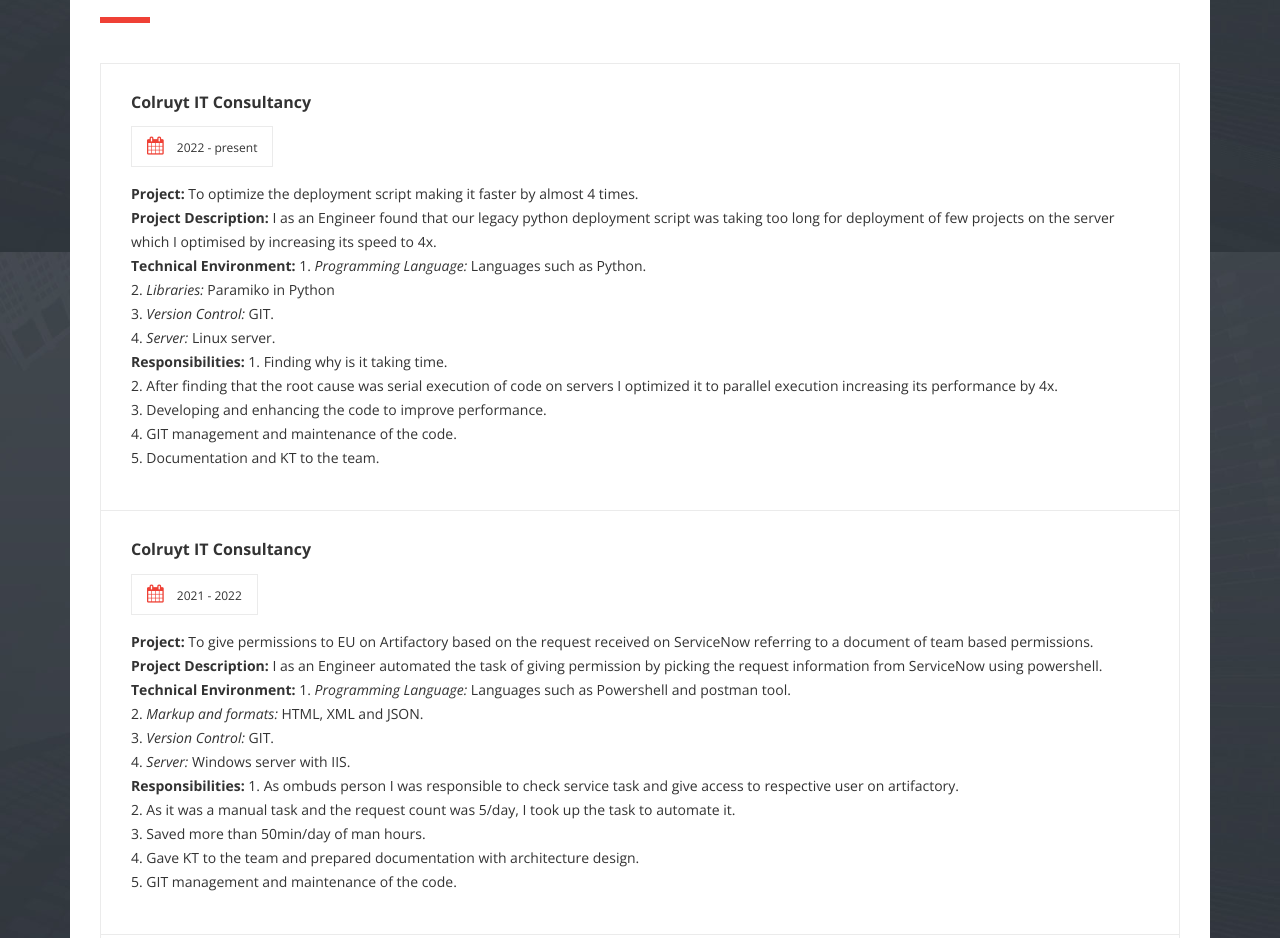
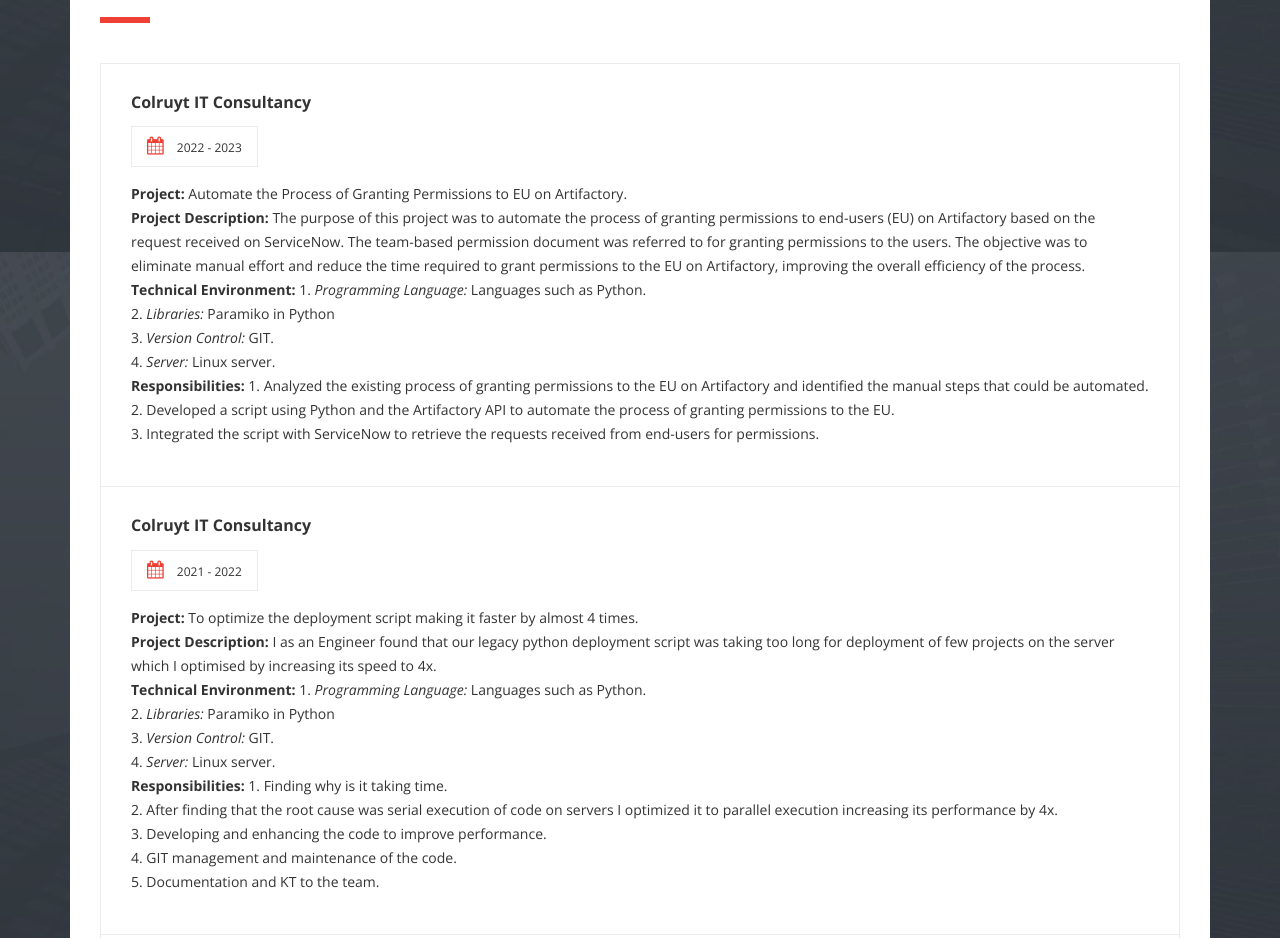
Before and after one commit to ankitpro/portfolio, a plain HTML site: page resume.html in a window 1280 px wide. Shown: the part 4548-5486 px from the top of the page. Drawn offline with nearby package versions, Linux system fonts and the light colour scheme.

Commit message:
Update resume.html

```diff
--- a/resume.html
+++ b/resume.html
@@ -472,7 +472,22 @@
           <!-- Colruyt IT Consultancy -->
           <li>
             <h6 class="no-margin">Colruyt IT Consultancy</h6>
-            <span class="time"><i class="fa fa-calendar primary-color"></i> 2022 - present </span>
+            <span class="time"><i class="fa fa-calendar primary-color"></i> 2022 - 2023 </span>
+            <p><b>Project:</b> Automate the Process of Granting Permissions to EU on Artifactory.</br>
+              <b>Project Description:</b> The purpose of this project was to automate the process of granting permissions to end-users (EU) on Artifactory based on the request received on ServiceNow. The team-based permission document was referred to for granting permissions to the users. The objective was to eliminate manual effort and reduce the time required to grant permissions to the EU on Artifactory, improving the overall efficiency of the process.  </br>
+              <b>Technical Environment:</b>
+              1. <i>Programming Language:</i> Languages such as Python. </br>
+              2. <i>Libraries:</i> Paramiko in Python </br>
+              3. <i>Version Control:</i> GIT. </br>
+              4. <i>Server:</i> Linux server. </br>
+              <b>Responsibilities:</b>
+                1. Analyzed the existing process of granting permissions to the EU on Artifactory and identified the manual steps that could be automated. </br>
+                2. Developed a script using Python and the Artifactory API to automate the process of granting permissions to the EU.</br>
+                3. Integrated the script with ServiceNow to retrieve the requests received from end-users for permissions. </br>
+          <!-- Colruyt IT Consultancy -->
+          <li>
+            <h6 class="no-margin">Colruyt IT Consultancy</h6>
+            <span class="time"><i class="fa fa-calendar primary-color"></i> 2021 - 2022 </span>
             <p><b>Project:</b> To optimize the deployment script making it faster by almost 4 times.</br>
               <b>Project Description:</b> I as an Engineer found that our legacy python deployment script was taking too long for deployment of few projects on the server which I optimised by increasing its speed to 4x. </br>
               <b>Technical Environment:</b>
```
